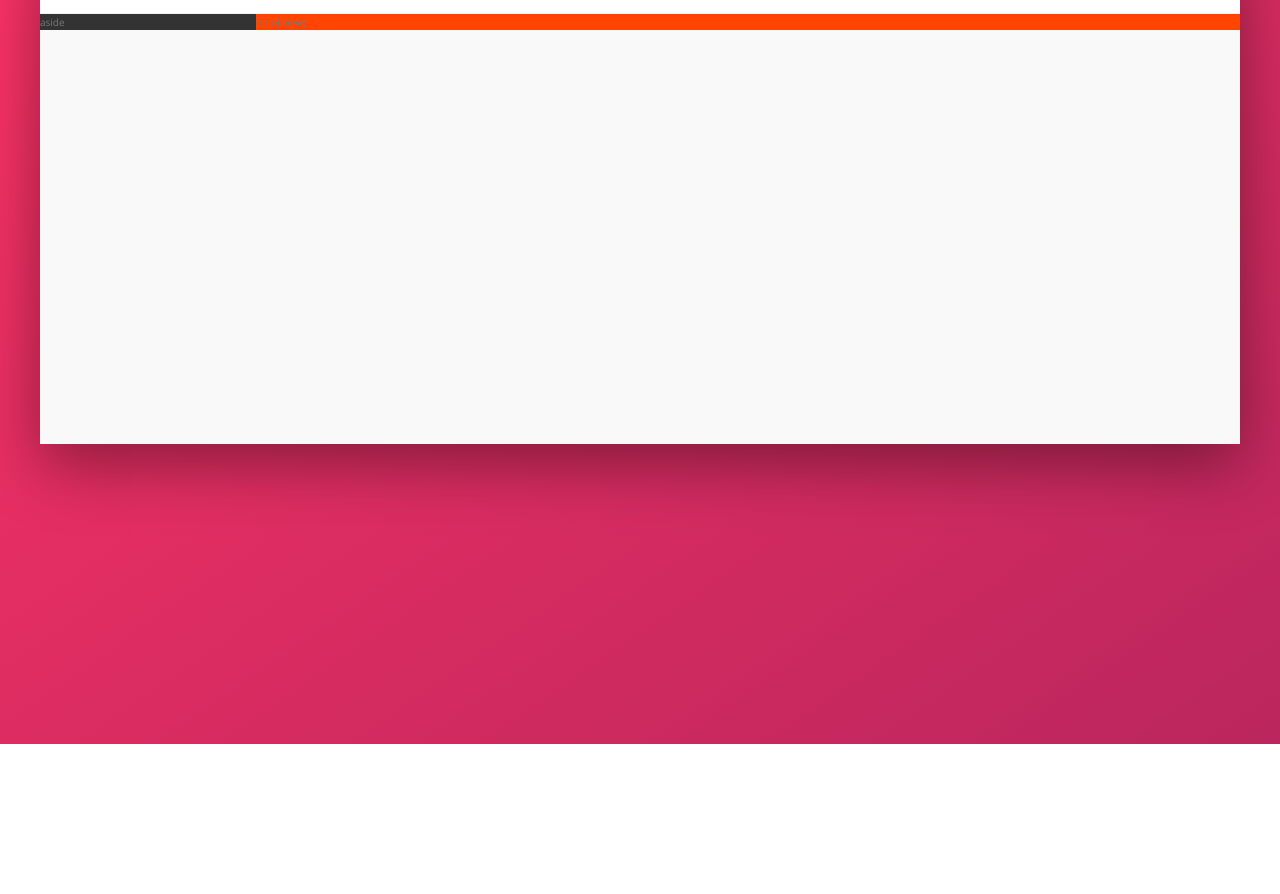
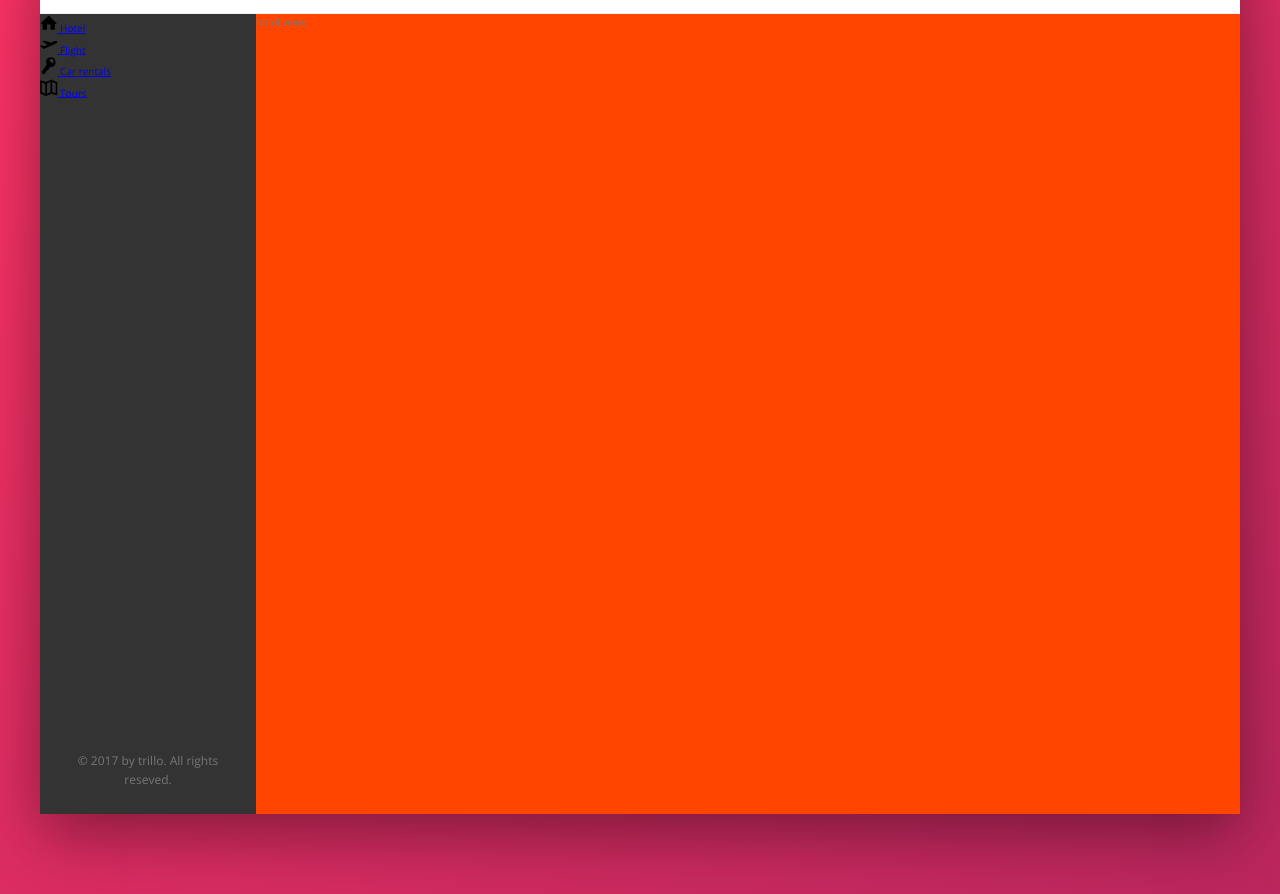
Before and after one commit to ravraw/trillo, a website: page index.html in a window 1280 px wide. Shown: the part 136-1030 px from the top of the page. Before the commit the page ends 880 px from the top, so only its background shows below. Drawn offline with nearby package versions, Linux system fonts and the light colour scheme.

Commit message:
side-nav started

```diff
--- a/index.html
+++ b/index.html
@@ -46,7 +46,43 @@
         </header>
         <div class="content">
             <nav class="sidebar">
-                aside
+                <ul class="side-nav">
+                    <li class="side-nav__item">
+                        <a href="#" class="side-nav__link">
+                            <svg class="side-nav__icon">
+                                <use href="img/sprite.svg#icon-home"></use>
+                            </svg>
+                            <span class="side-nav__text">Hotel</span>
+                        </a>
+                    </li>
+                    <li class="side-nav__item">
+                        <a href="#" class="side-nav__link">
+                            <svg class="side-nav__icon">
+                                <use href="img/sprite.svg#icon-aircraft-take-off"></use>
+                            </svg>
+                            <span class="side-nav__text">Flight</span>
+                        </a>
+                    </li>
+                    <li class="side-nav__item">
+                        <a href="#" class="side-nav__link">
+                            <svg class="side-nav__icon">
+                                <use href="img/sprite.svg#icon-key"></use>
+                            </svg>
+                            <span class="side-nav__text">Car rentals</span>
+                        </a>
+                    </li>
+                    <li class="side-nav__item">
+                        <a href="#" class="side-nav__link">
+                            <svg class="side-nav__icon">
+                                <use href="img/sprite.svg#icon-map"></use>
+                            </svg>
+                            <span class="side-nav__text"> Tours</span>
+                        </a>
+                    </li>
+                </ul>
+                <div class="legal">
+                    &copy; 2017 by trillo. All rights reseved.
+                </div>
             </nav>
             <main class="hotel-view">
                 hotel view;
--- a/sass/_components.scss
+++ b/sass/_components.scss
@@ -11,13 +11,9 @@
 
 .search {
   flex: 0 0 40%;
-
+  display: flex;
   align-items: center;
 
-  display: flex;
-
-  &__button {
-  }
   &__input {
     font-family: inherit;
     font-size: inherit;
@@ -70,6 +66,7 @@
 .user-nav {
   //   background-color: yellow;
   align-self: stretch;
+
   display: flex;
   justify-content: center;
   align-items: center;
@@ -110,14 +107,38 @@
     justify-content: center;
     align-items: center;
   }
-  &__user {
-  }
 
   &__user-photo {
     height: 3.75rem;
     border-radius: 50%;
     margin-right: 1rem;
   }
-  &__user-name {
+}
+
+//////////////////////////////////
+// SIDE_ NAVIGATION
+
+.side-nav {
+  &__item {
+    display: flex;
+    flex-direction: column;
+    justify-content: space-between;
+  }
+  &__link {
+    flex: 0 0 20%;
+  }
+  &__icon {
+    height: 1.75rem;
+    width: 1.75rem;
   }
 }
+
+//////////////////////////////////
+// LEGAL TEXT
+
+.legal {
+  font-size: 1.2rem;
+  color: var(--color-grey-light-4);
+  text-align: center;
+  padding: 2.5rem;
+}
--- a/sass/_layout.scss
+++ b/sass/_layout.scss
@@ -22,11 +22,18 @@
 }
 .sidebar {
   background-color: var(--color-gray-dark-1);
+  display: flex;
+  flex-direction: column;
+  justify-content: space-between;
   flex: 0 0 18%;
 }
 
 .hotel-view {
   background-color: #fff;
+
+  //test
   background-color: orangered;
+  height: 80rem;
+
   flex: 1;
 }
```
Also changed, not shown: css/style.css.
